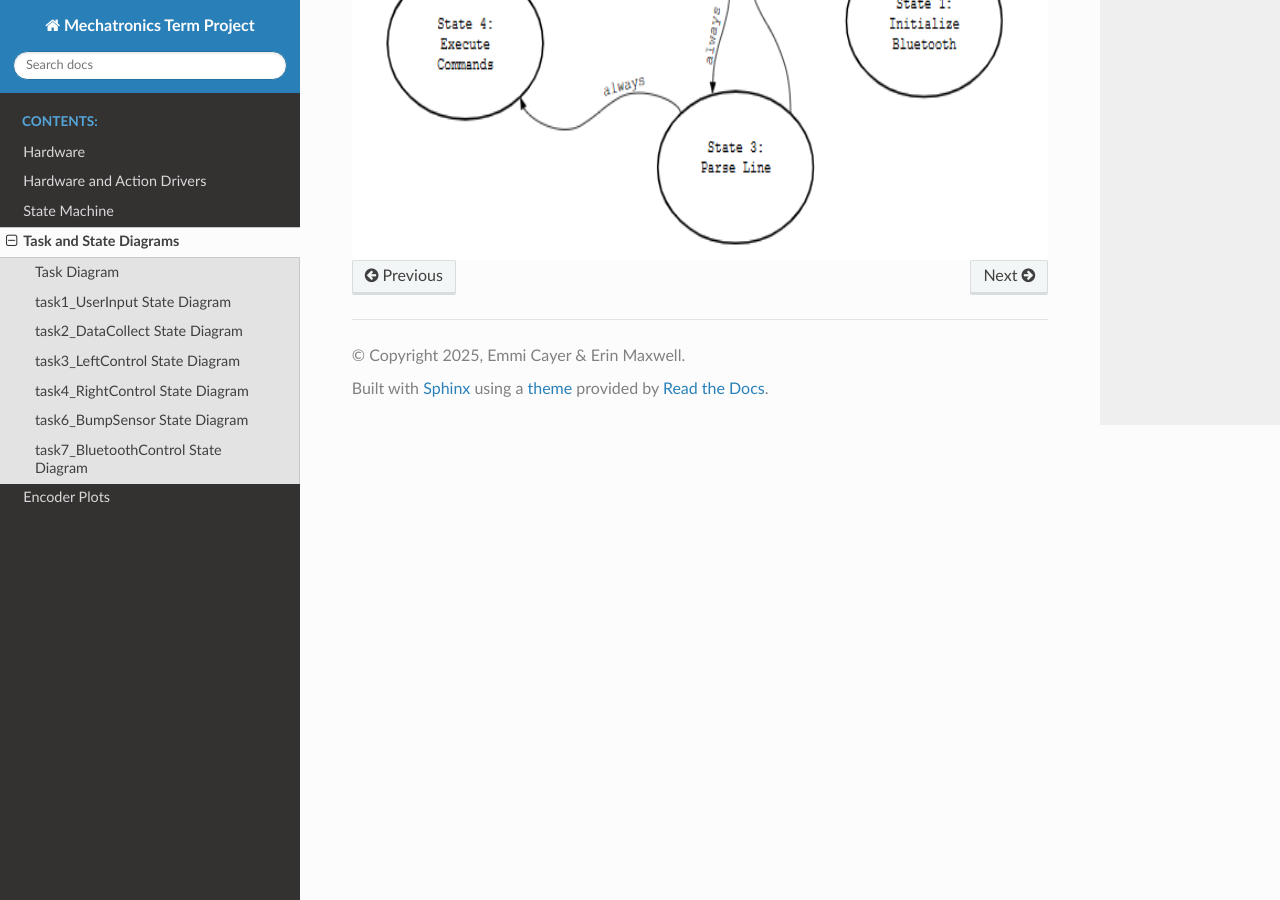
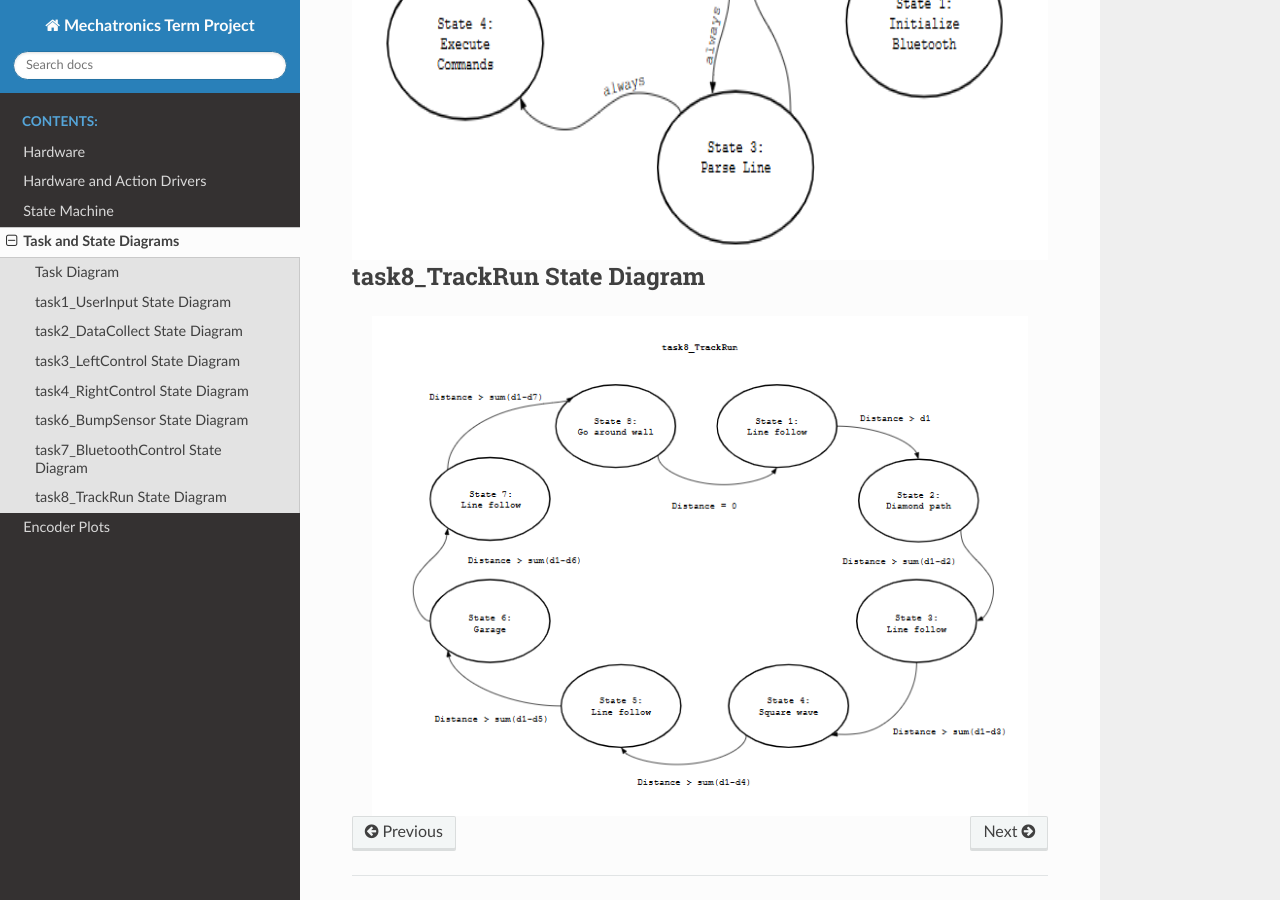
Before and after one commit to emmicayer/Mechatronics-Repository, a Sphinx documentation site: the page built from docs/taskandstatediagrams.rst, in a window 1280 px wide and 900 px high, scrolled down 3792 px. Built offline with Sphinx 7.4.7 and the Read the Docs theme 3.1.0, drawn with Linux system fonts in a browser that asks for light colours.

Commit message:
Update taskandstatediagrams.rst

```diff
--- a/docs/taskandstatediagrams.rst
+++ b/docs/taskandstatediagrams.rst
@@ -50,3 +50,10 @@ task7_BluetoothControl State Diagram
    :align: center
    :height: 500px
    :alt: alternate text
+
+task8_TrackRun State Diagram
+----
+.. figure:: images/task8_diagram.png
+   :align: center
+   :height: 500px
+   :alt: alternate text
```
